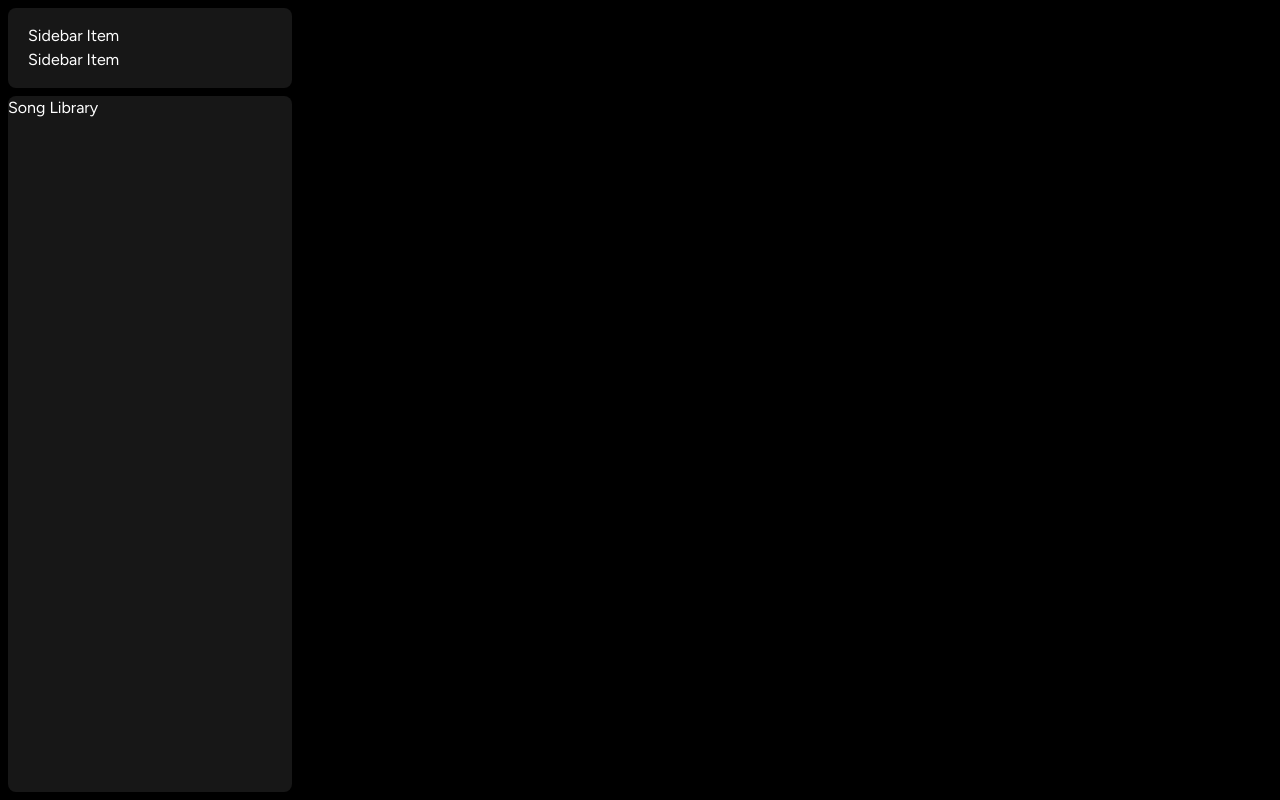
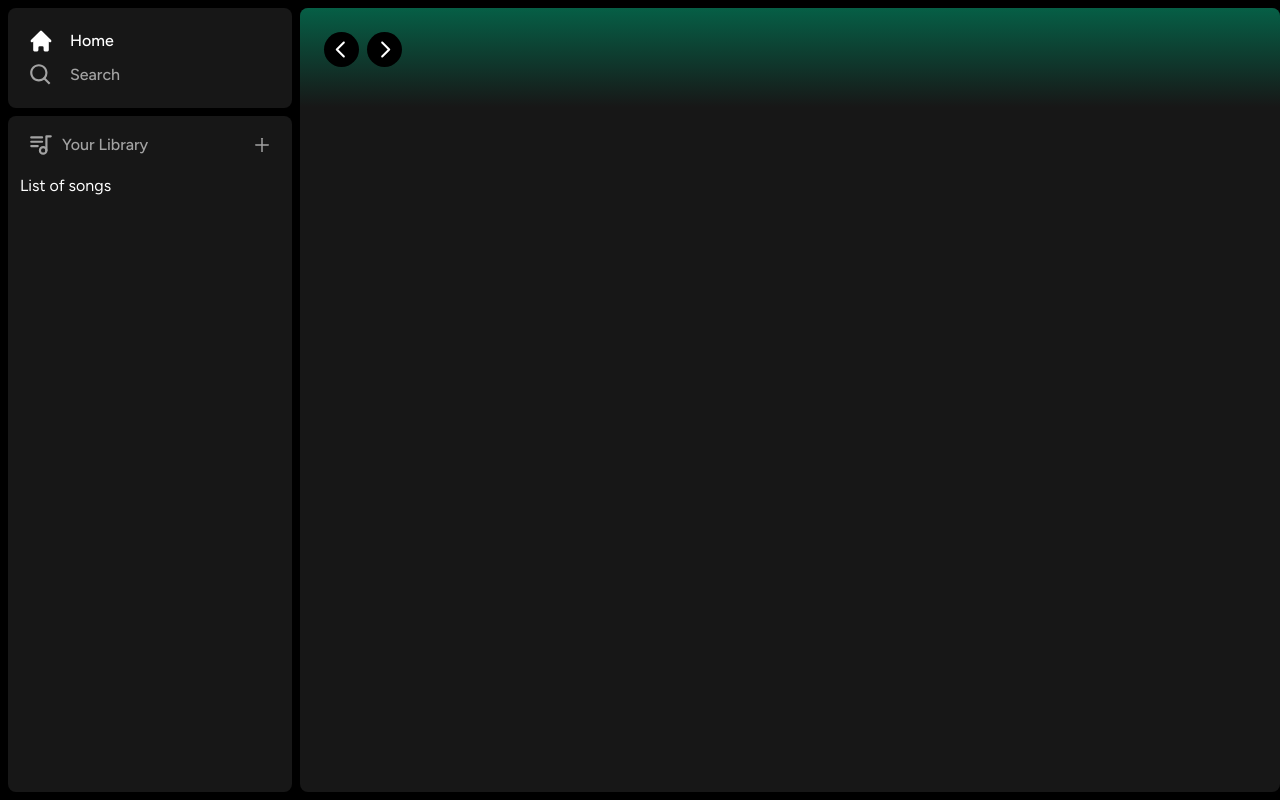
Before and after one commit to sunnydreamer/spotifyClone, a Next.js app: page / in a window 1280 px wide. Built offline with nearby package versions, Linux system fonts and the light colour scheme.

Commit message:
layout update

```diff
--- a/app/(site)/page.tsx
+++ b/app/(site)/page.tsx
@@ -1,3 +1,18 @@
+import Header from "@/components/Header";
+
 export default function Home() {
-  return <div className="text-green-500">Main Content</div>;
+  return (
+    <div
+      className="
+     bg-neutral-900
+      rounded-lg
+      h-full
+      w-full
+      overflow-hidden
+      overflow-y-auto
+    "
+    >
+      <Header>Header Inside</Header>
+    </div>
+  );
 }
--- /dev/null
+++ b/components/Header.tsx
@@ -0,0 +1,94 @@
+"use client";
+
+import { useRouter } from "next/navigation";
+import { twMerge } from "tailwind-merge";
+import { RxCaretLeft, RxCaretRight } from "react-icons/rx";
+import { HiHome, HiSearch } from "react-icons/hi";
+
+interface HeaderProps {
+  children: React.ReactNode;
+  className?: string;
+}
+
+const Header: React.FC<HeaderProps> = ({ children, className }) => {
+  const router = useRouter();
+
+  const handleLogout = () => {
+    // handle logout in the future
+  };
+
+  return (
+    <div
+      className={twMerge(
+        `
+        h-fit
+        bg-gradient-to-b
+        from-emerald-800
+        p-6
+        `,
+        className
+      )}
+    >
+      <div
+        className="
+            w-full
+            mb-4
+            flex
+            items-center
+            justify-between
+            "
+      >
+        <div className="hidden md:flex gap-x-2 items-center">
+          <button
+            onClick={() => router.back()}
+            className="rounded-full
+            bg-black
+            flex
+            items-center
+            justify-center
+            hover:opacity-75
+            transition"
+          >
+            <RxCaretLeft className="text-white" size={35} />
+          </button>
+          <button
+            onClick={() => router.forward()}
+            className="rounded-full bg-black flex items-center justify-center hover:opacity-75 transition"
+          >
+            <RxCaretRight className="text-white" size={35} />
+          </button>
+        </div>
+        <div className="flex md:hidden gap-x-2 items-center">
+          <button
+            className="
+            rounded-full
+            p-2
+            bg-white
+            items-center
+            justify-center
+            hover:opacity-75
+            transition
+            "
+          >
+            <HiHome className="text-black" size={20} />
+          </button>
+          <button
+            className="
+            rounded-full
+            p-2
+            bg-white
+            items-center
+            justify-center
+            hover:opacity-75
+            transition
+            "
+          >
+            <HiSearch className="text-black" size={20} />
+          </button>
+        </div>
+      </div>
+    </div>
+  );
+};
+
+export default Header;
--- /dev/null
+++ b/components/Library.tsx
@@ -0,0 +1,48 @@
+"use client";
+
+import { TbPlaylist } from "react-icons/tb";
+import { AiOutlinePlus } from "react-icons/ai";
+
+const Library = () => {
+  const onClick = () => {
+    // handle upload later
+  };
+  return (
+    <div className="flex flex-col">
+      <div
+        className="
+        flex
+        items-center
+        justify-between
+        px-5
+        pt-4
+        "
+      >
+        <div
+          className="
+            inline-flex
+            items-center
+            gap-x-2
+        "
+        >
+          <TbPlaylist className="text-neutral-400" size={26} />
+          <p className="text-neutral-400 font-medium text-md">Your Library</p>
+        </div>
+
+        <AiOutlinePlus
+          onClick={onClick}
+          size={20}
+          className="
+          text-neutral-400
+          cursor-pointer
+          hover:text-white
+          transition
+          "
+        />
+      </div>
+      <div className="flex flex-col gap-y-2 mt-4 px-3">List of songs</div>
+    </div>
+  );
+};
+
+export default Library;
--- a/components/Sidebar.tsx
+++ b/components/Sidebar.tsx
@@ -7,6 +7,7 @@
 
 import Box from "./Box";
 import SidebarItem from "./SidebarItem";
+import Library from "./Library";
 
 interface SidebarProps {
   children: React.ReactNode;
@@ -42,8 +43,11 @@
             ))}
           </div>
         </Box>
-        <Box className="overflow-y-auto h-full">Song Library</Box>
+        <Box className="overflow-y-auto h-full">
+          <Library />
+        </Box>
       </div>
+      <main className="h-full flex-1 overflow-y-auto py-2 ">{children}</main>
     </div>
   );
 };
--- a/components/SidebarItem.tsx
+++ b/components/SidebarItem.tsx
@@ -1,5 +1,6 @@
 import { IconType } from "react-icons";
 import Link from "next/link";
+import { twMerge } from "tailwind-merge";
 
 interface SidebarItemProps {
   icon: IconType;
@@ -9,12 +10,37 @@
 }
 
 const SidebarItem: React.FC<SidebarItemProps> = ({
-  icon,
+  icon: Icon,
   label,
   active,
   href,
 }) => {
-  return <Link href={href}>Sidebar Item</Link>;
+  return (
+    <Link
+      href={href}
+      className={twMerge(
+        `
+        flex
+        flex-row
+        h-auto
+        items-center
+        w-full
+        gap-x-4
+        text-md
+        font-medium
+        cursor-pointer
+        hover:text-white
+        transition
+        text-neutral-400
+        py-1
+      `,
+        active && "text-white"
+      )}
+    >
+      <Icon size={26} />
+      <p className="truncate w-100">{label}</p>
+    </Link>
+  );
 };
 
 export default SidebarItem;
```
